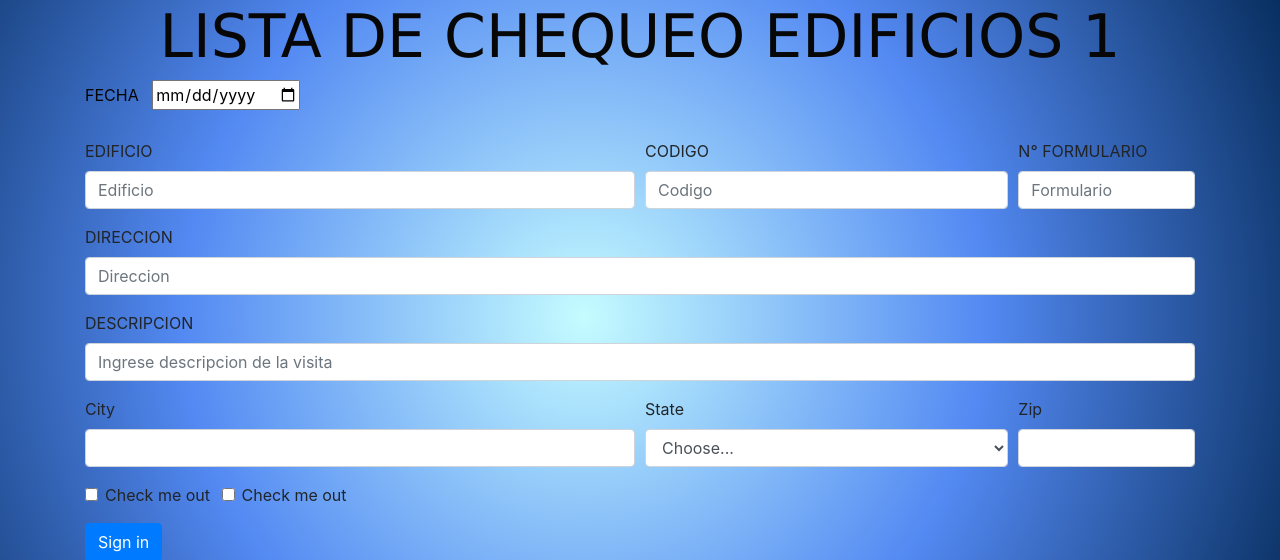
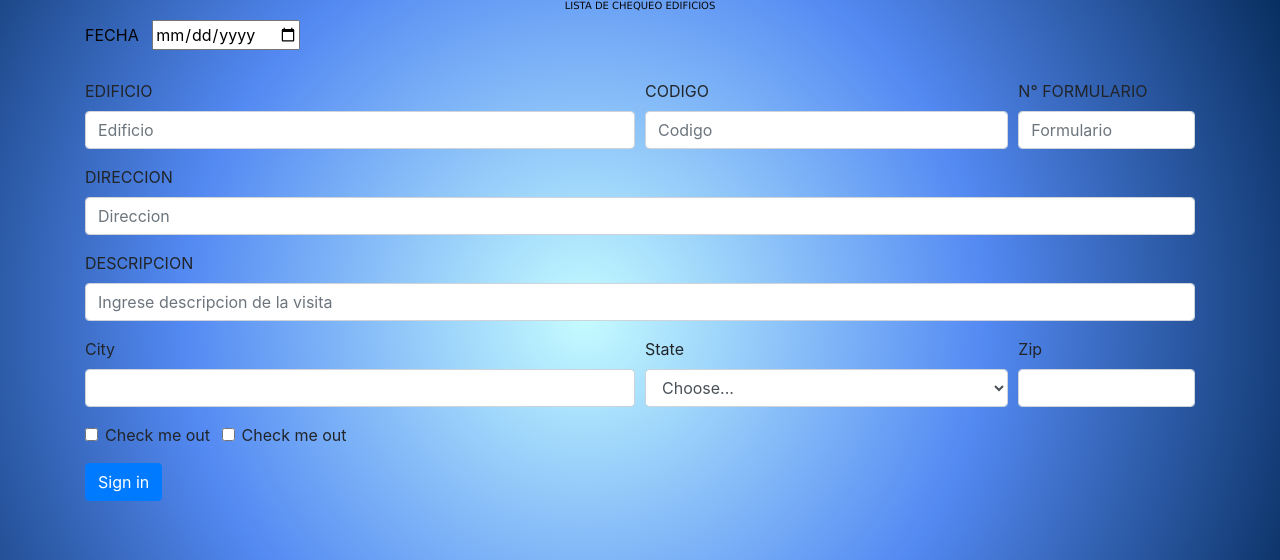
Before and after one commit to A05Chaves/instalaciones, a Django app: page /checkservir in a window 1280 px wide. Shown: the part 86-646 px from the top of the page. Run offline with Django 4.2, Linux system fonts and the light colour scheme; parts of the project's set-up code (start-up, migrations or seed data) failed here and were passed over; some libraries are stand-ins or nearby versions.

Commit message:
20 de febrero 2

```diff
--- a/app_instalaciones/static/sesur/css/main.css
+++ b/app_instalaciones/static/sesur/css/main.css
@@ -10,7 +10,7 @@ html {
 
 .titulo1 {
     color: rgb(7, 7, 7);
-    font-size: 60px;
+    font-size: 10px;
     font-family: Vegur, 'PT Sans', Verdana, sans-serif;
     text-align: center;
 }
@@ -32,5 +32,4 @@ footer a:hover {
 
 .fecha {
     color: rgb(5, 5, 5);
-
 }
--- a/app_instalaciones/templates/chequeo.html
+++ b/app_instalaciones/templates/chequeo.html
@@ -7,7 +7,7 @@ App_Sesur
 
 {% block content %}
 
-<h1 class="titulo1">LISTA DE CHEQUEO EDIFICIOS 1</h1>
+<h1 class="titulo1">LISTA DE CHEQUEO EDIFICIOS</h1>
 <form>
     <div class="fecha">
         <label for="input">FECHA</label>&nbsp;&nbsp;
```
